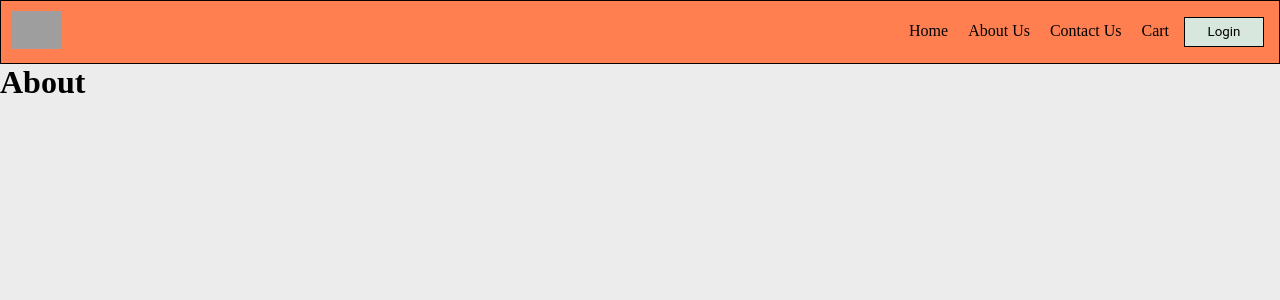
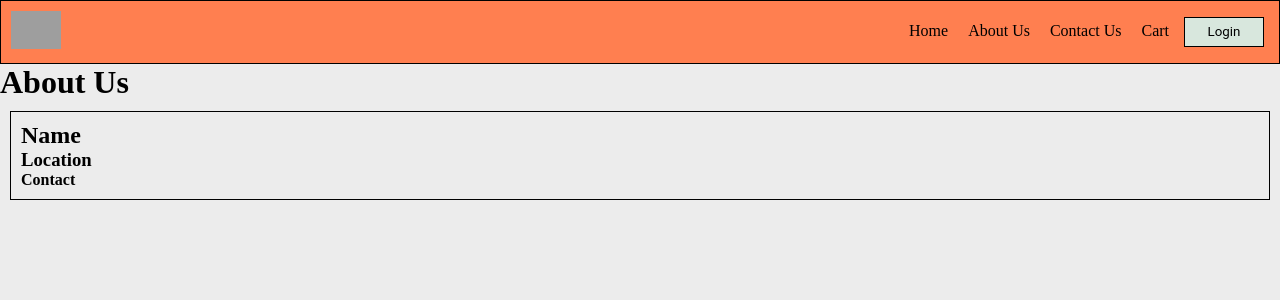
Before and after one commit to 0x1zen/FoodZen, a React (Vite) app: page /about in a window 1280 px wide. Shown: the top 300 px of the page. Built offline with nearby package versions, Linux system fonts and the light colour scheme; grey boxes are pictures that could not be loaded.

Commit message:
started learning class based components

```diff
--- a/index.css
+++ b/index.css
@@ -208,3 +208,8 @@ body {
   text-decoration: none;
   color: inherit;
 }
+.user-card{
+  padding: 10px;
+  border: 1px solid black;
+  margin:10px;
+}
--- a/src/components/About.js
+++ b/src/components/About.js
@@ -1,7 +1,10 @@
+import User from "./User.js";
+
 const About = () => {
   return (
     <div>
-      <h1>About</h1>
+      <h1>About Us</h1>
+      <User/>
     </div>
   );
 };
--- /dev/null
+++ b/src/components/User.js
@@ -0,0 +1,11 @@
+const User=()=>{
+    return (
+        <div className="user-card">
+            <h2>Name</h2>
+            <h3>Location</h3>
+            <h4>Contact</h4>
+        </div>
+    )
+}
+
+export default User;
```
Also changed, not shown: src/components/UserClass.js (added, +11 -0 lines), React Complete Notes.txt.
